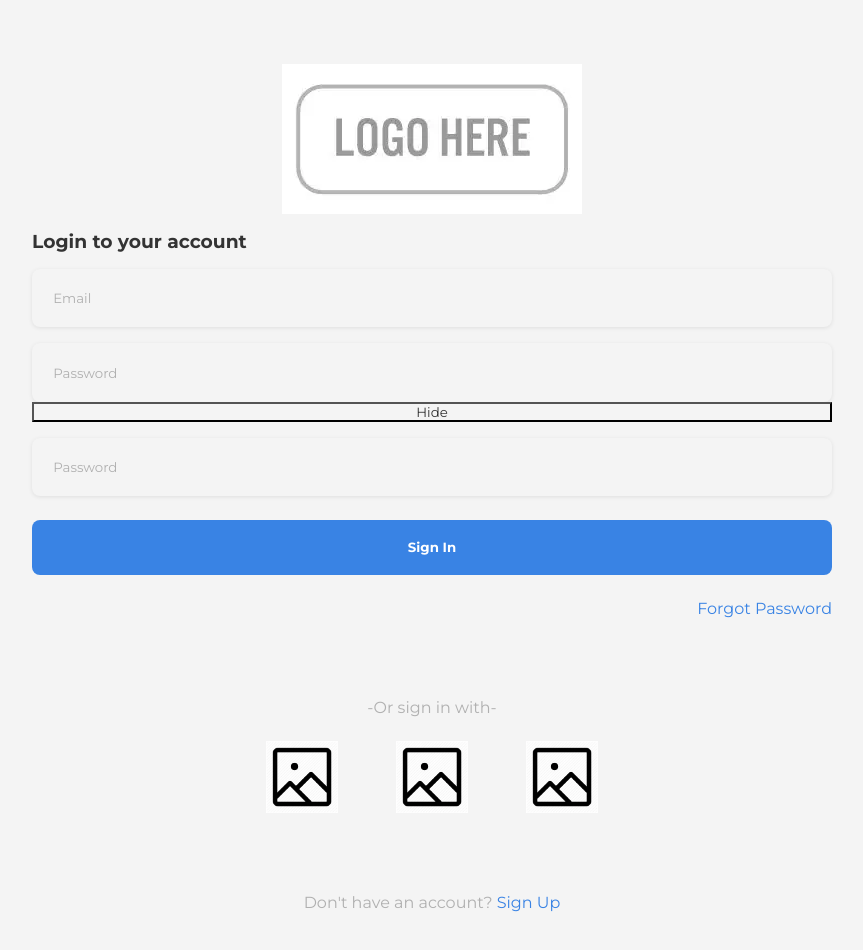
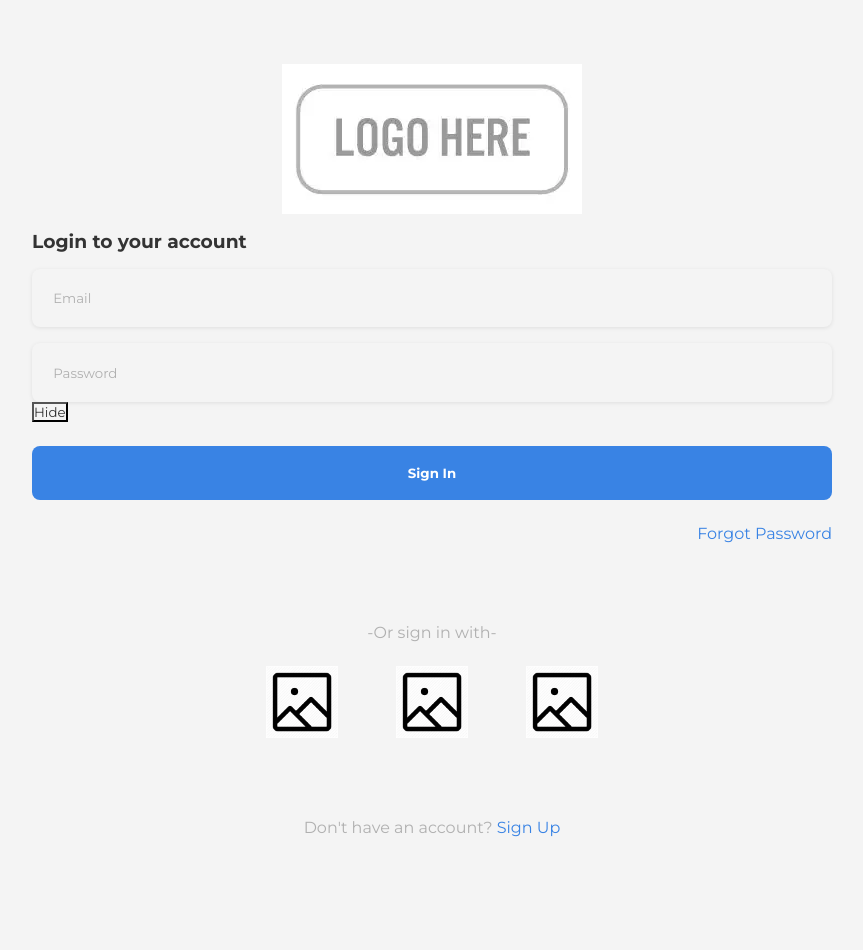
Before and after one commit to hyoga-dev/hexis, a React (Vite) app: page / in a window 1280 px wide. Shown: the top 950 px of the page, without its empty margins (208-1071 px from the left). After the commit the page ends 901 px from the top, so only its background shows below. Built offline with nearby package versions, Linux system fonts and the light colour scheme.

Commit message:
refactor: update FormBox and PasswordInput components for better form handling and styling

```diff
--- a/src/Pages/Components/FormBox.jsx
+++ b/src/Pages/Components/FormBox.jsx
@@ -4,16 +4,36 @@ import PasswordInput from "./PasswordInput";
 
 export default function FormBox({ title, isRegister }) {
   const [visible, setVisible] = useState(false);
+  const [formData, setFormData] = useState({
+    email: "",
+    password: "",
+    ConfirmPassword: "",
+  });
+  const handleChange = (e) =>
+    setFormData({ ...formData, [e.target.name]: e.target.value });
+  const handleSubmit = (e) => {
+    e.preventDefault();
+    console.log("Logging in with", formData);
+  };
+
   return (
     <>
       <div className="form-box">
         <h3>{title}</h3>
-        <input type="text" placeholder="Email" name="email" className="input" />
+        <form onSubmit={handleSubmit}>
+          <input
+            type="text"
+            placeholder="Email"
+            name="email"
+            className="input"
+            onChange={handleChange}
+          />
           <input
             type={visible ? "text" : "password"}
             placeholder="Password"
             name="password"
             className="input"
+            onChange={handleChange}
           />
           <button
             onClick={() => {
@@ -22,9 +42,11 @@ export default function FormBox({ title, isRegister }) {
           >
             {visible ? "show" : "Hide"}
           </button>
-        <PasswordInput />
           {isRegister === true && <ConfirmPassword />}
-        <button className="btn-primary">Sign In</button>
+          <button className="btn-primary" type="submit">
+            Sign In
+          </button>
+        </form>
       </div>
     </>
   );
--- a/src/Pages/Components/PasswordInput.jsx
+++ b/src/Pages/Components/PasswordInput.jsx
@@ -7,8 +7,16 @@ export default function PasswordInput() {
       <input
         type={visible ? "text" : "password"}
         placeholder="Password"
+        name="password"
         className="input"
       />
+      <button
+        onClick={() => {
+          setVisible(!visible);
+        }}
+      >
+        {visible ? "show" : "Hide"}
+      </button>
     </>
   );
 }
--- a/src/Pages/Register.jsx
+++ b/src/Pages/Register.jsx
@@ -11,7 +11,7 @@ export default function Register() {
     <>
       <div className="container">
         <img src={Logo} alt="Logo" className="logo" />
-        <LoginBox title="Register your account" isregister={true} />
+        <LoginBox title="Register your account" isRegister={true} />
         <p>-Or sign up with-</p>
         <AltLogin />
         <p>
--- a/src/assets/Styles/login.css
+++ b/src/assets/Styles/login.css
@@ -32,6 +32,7 @@
   color: var(--font-color);
   margin-top: 1rem;
   padding: 1.2rem;
+  width: 100%;
   border-radius: 0.5rem;
   border: none;
   box-shadow: 0px 1px 4px #0c0c0d17;
```
Lines whose indentation alone changed are shown as unchanged.
